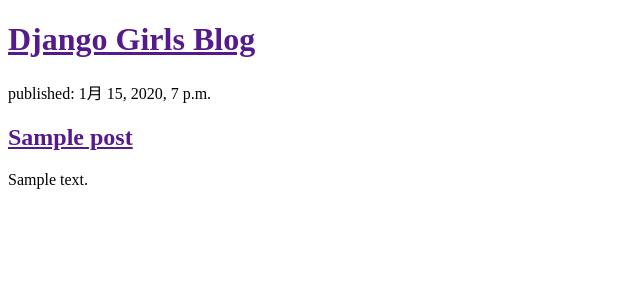
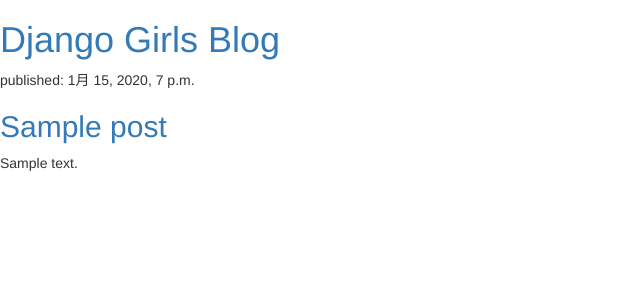
Before and after one commit to candy12t/DjangoGirls, a Django app: template blog/templates/blog/post_list.html in a window 1280 px wide. Shown: the top 300 px of the page, without its empty margins (0-640 px from the left). Run offline with Django 3.2, Linux system fonts and the light colour scheme; the template is opened without the code that fills it: values that come from a table or form of the project are taken from there, others are empty; tables that the repository leaves empty hold one stand-in row (values such as "Sample post"); some libraries are stand-ins or nearby versions.

Commit message:
bootstrapのインストール

```diff
--- a/blog/templates/blog/post_list.html
+++ b/blog/templates/blog/post_list.html
@@ -3,6 +3,11 @@
   <head>
     <meta charset="utf-8">
     <title>Blog</title>
+
+    <!-- bootstrap -->
+    <link rel="stylesheet" href="//maxcdn.bootstrapcdn.com/bootstrap/3.2.0/css/bootstrap.min.css">
+    <link rel="stylesheet" href="//maxcdn.bootstrapcdn.com/bootstrap/3.2.0/css/bootstrap-theme.min.css">
+
   </head>
   <body>
     <div>
```
